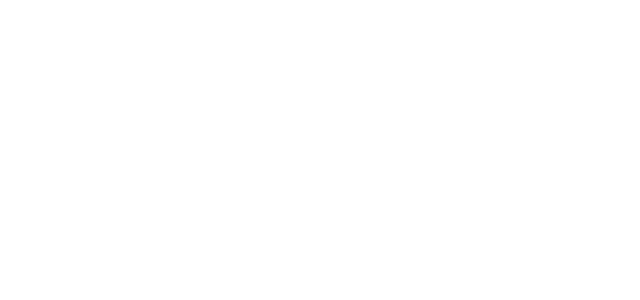
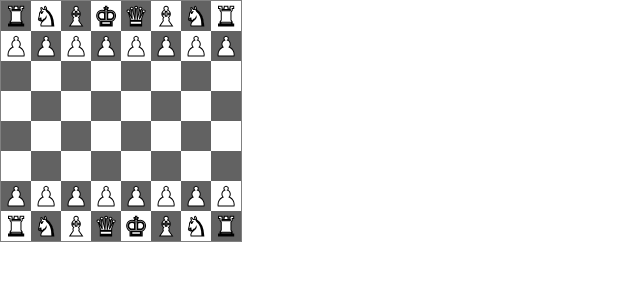
Before and after one commit to EdPutans/jsess, a React (Vite) app: page / in a window 1280 px wide. Shown: the top 300 px of the page, without its empty margins (0-640 px from the left). Built offline with nearby package versions, Linux system fonts and the light colour scheme.

Commit message:
Added some styling

```diff
--- a/src/App.css
+++ b/src/App.css
@@ -40,3 +40,37 @@
 button {
   font-size: calc(10px + 2vmin);
 }
+
+:root {
+  --size: 30px;
+}
+
+.board{
+  display: grid;
+  grid-template-columns: repeat(8, var(--size));
+  grid-template-rows: repeat(8, var(--size));
+  width: calc((var(--size) * 8));
+  border: 1px solid grey;
+}
+.cell {
+  height: var(--size);
+  width: var(--size);
+  display: grid;
+  place-content: center;
+  -webkit-text-stroke: 1px black;
+  font-size: calc(var(--size) * 0.9);
+  cursor: pointer;
+}
+
+.cell-black {
+  background-color: #626262;
+}
+.cell-white {
+  background-color: white;
+}
+.figure-white{
+  color: white;
+}
+.figure-black{
+  color: black;
+}
--- a/src/App.tsx
+++ b/src/App.tsx
@@ -1,48 +1,116 @@
 import { useState } from 'react'
-import logo from './logo.svg'
 import './App.css'
 import { FixedLengthArray } from './typesNShit';
 
-// type NameEng = "pawn" | "rook" | "knight" | "bishop" | "queen" | "king";
+// '♕'
+// '♖'
+// '♗'
+// '♘'
+// '♙'
+// [K in `${Figure['color']}${Name}`]: Figure
+
+// blacktura: { icon: '♜', name: "tura", color: 'black' },
+// blackkonj: { icon: '♞', name: "konj", color: 'black' },
+// blackoficer: { icon: '♝', name: "oficer", color: 'black' },
+// blackdama: { icon: '♛', name: 'dama', color: 'black' },
+// blackkorolj: { icon: '♚', name: 'korolj', color: 'black' },
+// blackpeshka: { icon: '♟', name: "peshka", color: 'black' },
+
+const figures: {
+  [K in Color]: {
+    [K in Name]: Figure
+  }
+} = {
+  white: {
+    // todo: might not need color
+    tura: { icon: '♜', name: "tura", color: 'white' },
+    konj: { icon: '♞', name: "konj", color: 'white' },
+    oficer: { icon: '♝', name: "oficer", color: 'white' },
+    dama: { icon: '♛', name: "dama", color: 'white' },
+    korolj: { icon: '♚', name: "korolj", color: 'white' },
+    peshka: { icon: '♟', name: "peshka", color: 'white' },
+  },
+  black: {
+    tura: { icon: '♜', name: "tura", color: 'white' },
+    konj: { icon: '♞', name: "konj", color: 'white' },
+    oficer: { icon: '♝', name: "oficer", color: 'white' },
+    dama: { icon: '♛', name: "dama", color: 'white' },
+    korolj: { icon: '♚', name: "korolj", color: 'white' },
+    peshka: { icon: '♟', name: "peshka", color: 'white' },
+  }
+}
+
+// TODO: translate to ENG later
+//  type NameEng = "pawn" | "rook" | "knight" | "bishop" | "queen" | "king";
 type Name = "peshka" | "tura" | "konj" | "oficer" | "dama" | "korolj";
-
-type Figure = { name: Name; color: 'black' | 'white' };
+type Icon = '♜' | '♞' | '♝' | '♛' | '♚' | '♟';
+type Color = 'black' | 'white';
+type Figure = { icon: Icon; name: Name; color: Color };
 type Position = Figure | null;
 type Row = FixedLengthArray<Position, 8>
 type Board = FixedLengthArray<Row, 8>;
 
-function createFullRow<T extends Position>(item: T): FixedLengthArray<T, 8> {
+function createFilledRow<T extends Position>(item: T): FixedLengthArray<T, 8> {
   return [...new Array(8)].fill(item) as FixedLengthArray<T, 8>
 }
+
 const createStartingPowerRow = (color: Figure['color']): Row => [
-  { name: "tura", color },
-  { name: "konj", color },
-  { name: "oficer", color },
-  { name: color === 'white' ? "dama" : "korolj", color },
-  { name: color === 'white' ? "korolj" : "dama", color },
-  { name: "oficer", color },
-  { name: "konj", color },
-  { name: "tura", color },
+  figures[color].tura,
+  figures[color].konj,
+  figures[color].oficer,
+  figures[color][color === 'white' ? 'dama' : 'korolj'],
+  figures[color][color === 'black' ? 'dama' : 'korolj'],
+  figures[color].oficer,
+  figures[color].konj,
+  figures[color].tura,
 ]
 
 const createStartingBoard = (): Board => [
   // black figures
   createStartingPowerRow('black'),
-  createFullRow({ name: "peshka", color: 'black' }),
-  createFullRow(null),
-  createFullRow(null),
-  createFullRow(null),
-  createFullRow(null),
-  createFullRow({ name: "peshka", color: 'white' }),
+  createFilledRow(figures.black.peshka),
+  createFilledRow(null),
+  createFilledRow(null),
+  createFilledRow(null),
+  createFilledRow(null),
+  createFilledRow(figures.white.peshka),
   createStartingPowerRow('white'),
   // white figures
 
 ];
 
+function getShowPossibleMoves(
+  figure: Position, rowIndexOnBoard: number, cellIndexInRow: number) {
+  if (!figure) return undefined;
+  // soooooooo many rules will go here
+  if (figure.name !== 'oficer') return undefined;
+
+  // test algorithm to get moves for a bishop:
+  // WIP
+
+  return () => console.log(figure)
+}
+
 function App() {
   const [board, setBoard] = useState(createStartingBoard());
 
+  return <div className='board'>
+    {board.map((row, rowIndexOnBoard) =>
+      row.map((figure, cellIndexInRow) => {
+        const backgroundColorClass = (rowIndexOnBoard + cellIndexInRow) % 2 === 0 ? 'black' : 'white';
+        const color = figure?.color;
+        const isHighlighted = false;
 
+        return <div
+          onClick={getShowPossibleMoves(figure, rowIndexOnBoard, cellIndexInRow)}
+          style={{ cursor: figure?.icon ? 'pointer' : 'auto', backgroundColor: isHighlighted ? 'pink' : undefined }}
+          className={`cell cell-${backgroundColorClass} figure-${color}`}
+        >
+          {figure?.icon || null}
+        </div>
+      }))
+    }
+  </div>
 }
 
 export default App
```
